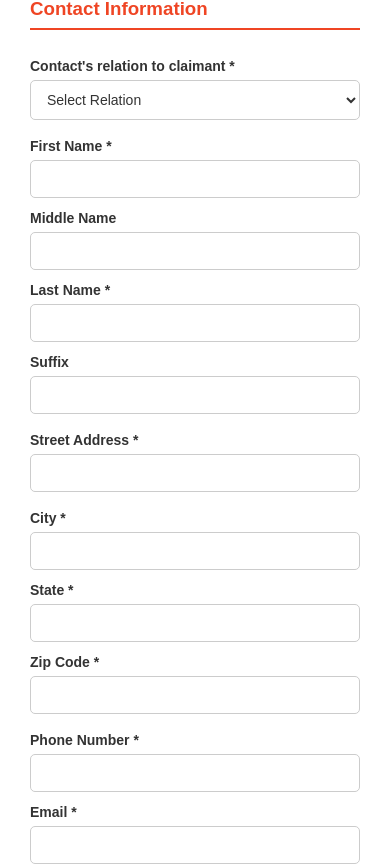
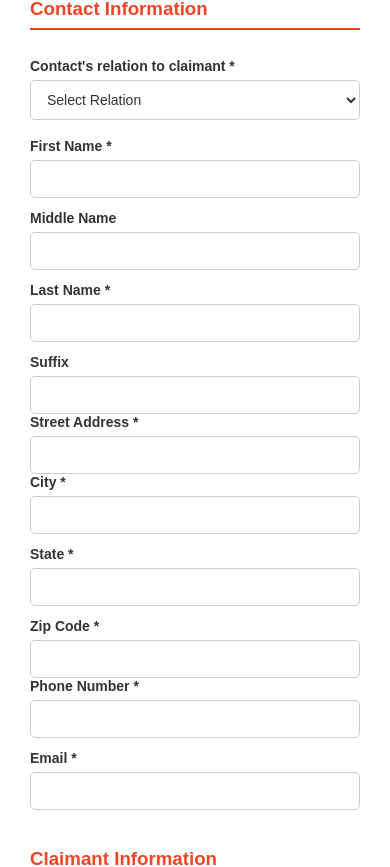
Before and after one commit to rogiegabotero-cyber/David-Grossman-Associates, a React (Vite) app: page /claim-form in a window 390 px wide. Shown: the part 798-1665 px from the top of the page. Built offline with nearby package versions, Linux system fonts and the light colour scheme; a web font is replaced by a local one.

Commit message:
hide inputs when myself is selected

```diff
--- a/src/vga-form/ClaimForm.jsx
+++ b/src/vga-form/ClaimForm.jsx
@@ -1,4 +1,4 @@
-import React, { useRef, useState } from "react";
+import React, { useRef, useState, useEffect } from "react";
 import emailjs from "emailjs-com";
 import { Loader2 } from "lucide-react";
 import "./claim_form.css";
@@ -9,6 +9,16 @@ const ClaimForm = () => {
   const [contactRelation, setContactRelation] = useState("");
   const [claimantDOB, setClaimantDOB] = useState("");
   const [disclaimerAccepted, setDisclaimerAccepted] = useState(false);
+
+  useEffect(() => {
+      window.scrollTo({ top: 0, behavior: "smooth" });
+
+      document.title = "Contact Us – David Grossman & Associates";
+
+      return () => {
+        document.title = "David Grossman & Associates";
+      };
+    }, []);
 
   // Contact form data for mirroring
   const [contactData, setContactData] = useState({
@@ -143,6 +153,9 @@ const ClaimForm = () => {
           </select>
         </label>
 
+        <div
+          className={`contact-fields ${contactRelation === "myself" ? "slide-up" : ""}`}
+        >
           <div className="name-row">
             <label>
               <span>First Name *</span>
@@ -246,6 +259,7 @@ const ClaimForm = () => {
                 required
               />
             </label>
+          </div>
         </div>
 
         <h3>Claimant Information</h3>
--- a/src/vga-form/claim_form.css
+++ b/src/vga-form/claim_form.css
@@ -47,6 +47,19 @@
   padding-bottom: 8px;
 }
 
+.contact-fields {
+  max-height: 2000px; /* large enough to fit all fields */
+  overflow: hidden;
+  transition: max-height 0.5s ease, opacity 0.5s ease;
+  opacity: 1;
+}
+
+.contact-fields.slide-up {
+  max-height: 0;
+  opacity: 0;
+}
+
+
 /* Row layouts for names and addresses */
 .name-row {
   display: grid;
@@ -70,15 +83,6 @@
   display: grid;
   grid-template-columns: 1fr 1fr;
   gap: 12px;
-}
-
-@media (max-width: 768px) {
-  .name-row,
-  .address-row,
-  .contact-row,
-  .dob-gender-row {
-    grid-template-columns: 1fr;
-  }
 }
 
 /* Label styling */
@@ -231,6 +235,8 @@ legend {
   margin-top: 10px;
 }
 
+
+
 .claim-form-page button:hover:not(:disabled) {
   background-color: #d63a1f;
 }
@@ -240,3 +246,14 @@ legend {
   cursor: not-allowed;
   opacity: 0.6;
 }
+
+
+@media (max-width: 768px) {
+  .name-row,
+  .address-row,
+  .contact-row,
+  .dob-gender-row {
+    grid-template-columns: 1fr;
+  }
+
+}
```
Lines whose indentation alone changed are shown as unchanged.
